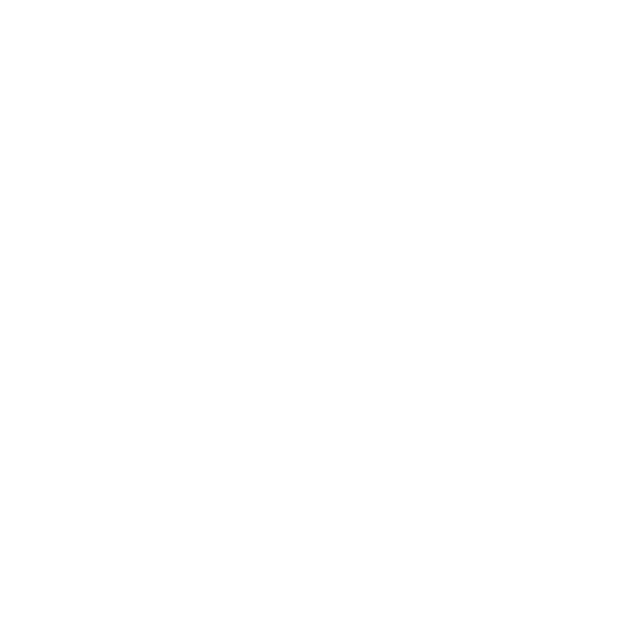
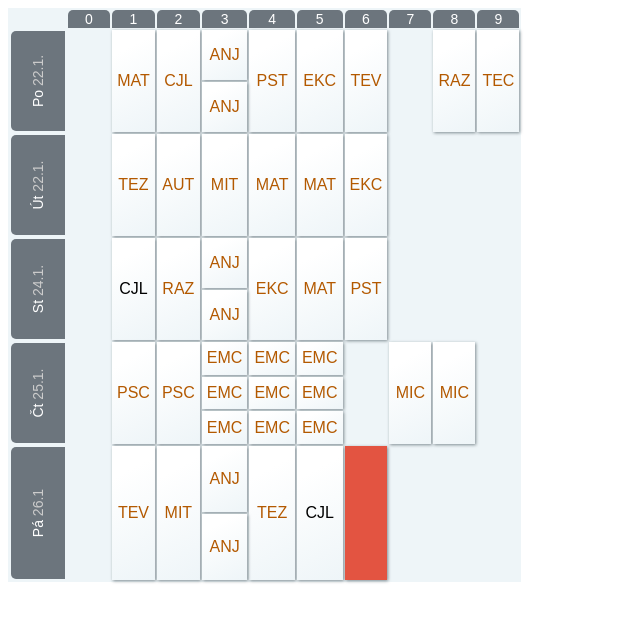
Before and after one commit to pslib-cz/2023-p2a-web-html-table-rozvrh-L0SPAVL0S, a plain HTML site: page index.html in a window 1280 px wide. Shown: the whole page, without its empty margins (0-640 px from the left). Drawn offline with Linux system fonts and the light colour scheme.

Commit message:
vypadá nějak

```diff
--- a/index.html
+++ b/index.html
@@ -1,33 +1,117 @@
 <!DOCTYPE html>
 <html lang="en">
+
 <head>
     <meta charset="UTF-8">
     <meta name="viewport" content="width=device-width, initial-scale=1.0">
     <title>Document</title>
     <link rel="stylesheet" href="./main.css">
 </head>
+
 <body>
     <table>
         <thead>
-
+            <tr>
+                <th class="empty"></th>
+                <th>0</th>
+                <th>1</th>
+                <th>2</th>
+                <th>3</th>
+                <th>4</th>
+                <th>5</th>
+                <th>6</th>
+                <th>7</th>
+                <th>8</th>
+                <th>9</th>
+            </tr>
         </thead>
         <tbody>
-
+            <tr>
+                <th rowspan="2"><div class="rowsth"><p>Po <span>22.1.</span></p></div></th>
+                <td rowspan="2" class="empty"></td>
+                <td rowspan="2">MAT</td>
+                <td rowspan="2">CJL</td>
+                <td>ANJ</td>
+                <td rowspan="2">PST</td>
+                <td rowspan="2">EKC</td>
+                <td rowspan="2">TEV</td>
+                <td rowspan="2" class="empty"></td>
+                <td rowspan="2">RAZ</td>
+                <td rowspan="2">TEC</td>
+            </tr>
+            <tr>
+                <td>ANJ</td>
+            </tr>
+            <tr>
+                <th><div class="rowsth"><p>Út <span>22.1.</span></p></div></th>
+                <td class="empty"></td>
+                <td>TEZ</td>
+                <td>AUT</td>
+                <td>MIT</td>
+                <td>MAT</td>
+                <td>MAT</td>
+                <td>EKC</td>
+                <td class="empty"></td>
+                <td class="empty"></td>
+            </tr>
+            <tr>
+                <th rowspan="2"><div class="rowsth"><p>St <span>24.1.</span></p></div></th>
+                <td rowspan="2" class="empty"></td>
+                <td rowspan="2" class="cjl">CJL</td>
+                <td rowspan="2">RAZ</td>
+                <td>ANJ</td>
+                <td rowspan="2">EKC</td>
+                <td rowspan="2">MAT</td>
+                <td rowspan="2">PST</td>
+                <td rowspan="2" class="empty"></td>
+                <td rowspan="2" class="empty"></td>
+            </tr>
+            <tr>
+                <td>ANJ</td>
+            </tr>
+            <tr>
+                <th rowspan="3"><div class="rowsth"><p>Čt <span>25.1.</span></p></div></th>
+                <td rowspan="3" class="empty"></td>
+                <td rowspan="3">PSC</td>
+                <td rowspan="3">PSC</td>
+                <td>EMC</td>
+                <td>EMC</td>
+                <td>EMC</td>
+                <td rowspan="3" class="empty"></td>
+                <td rowspan="3">MIC</td>
+                <td rowspan="3">MIC</td>
+            </tr>
+            <tr>
+                <td>EMC</td>
+                <td>EMC</td>
+                <td>EMC</td>
+            </tr>
+            <tr>
+                <td>EMC</td>
+                <td>EMC</td>
+                <td>EMC</td>
+            </tr>
+            <tr>
+                <th rowspan="2"><div class="rowsth"><p>Pá <span>26.1</span></p></div></th>
+                <td rowspan="2" class="empty"></td>
+                <td rowspan="2">TEV</td>
+                <td rowspan="2">MIT</td>
+                <td class="single">ANJ</td>
+                <td rowspan="2">TEZ</td>
+                <td rowspan="2" class="cjl">CJL</td>
+                <td rowspan="2" class="empty odpadlo"></td>
+                <td rowspan="2" class="empty"></td>
+                <td rowspan="2" class="empty"></td>
+            </tr>
+            <tr><td class="single">ANJ</td></tr>
         </tbody>
         <tfoot>
-            <tr>
-                <td></td>
-                <td></td>
-                <td></td>
-                <td></td>
-                <td></td>
-                <td></td>
-                <td></td>
-                <td></td>
-                <td></td>
-            </tr>
+
 
         </tfoot>
     </table>
+
+
 </body>
+
 </html>
--- a/main.css
+++ b/main.css
@@ -1,3 +1,93 @@
-td{
+:root {
+    --orange: #B35900;
+    --odpadlo: #e35441;
+    --grey: #6c757d;
+    --lightgrey: #cccccc;
+    --bila: white;
+
+    --radius: 5px;
+}
+
+.rowsth, thead tr th {
+    border-top-left-radius: var(--radius);
+    background-color: var(--grey);
+}
+thead tr th{
+    height: 100%;
+    border-top-right-radius: var(--radius);
+}
+
+.rowsth{
+    /* rotate: -90deg; */
+    /* transform: rotate(-90deg); */
+    /* height: 100%; */
+    display: flex;
+    align-items: center;
+    /* flex-wrap: nowrap; */
+    border-bottom-left-radius: var(--radius);
+    height: 100%;
+}
+p{
+    rotate: -90deg;
+    width: 54px;
+}
+span{
+
+    color: var(--lightgrey);
+}
+
+tbody tr th{
+    height: 100px;
+    /* transform: rotate(-90deg); */
+}
+
+td,th {
+    width: 2rem;
+    text-align: center;
 
 }
+
+td {
+    background-image: linear-gradient(152deg, #FFFFFF 21%, #EEF5F8 100%);
+    box-shadow: 1px 1px 3px 0px rgba(67, 83, 89, 0.65);
+    color: var(--orange);
+    padding-inline: 5px;
+}
+
+th {
+    color: var(--bila);
+    font-weight: 200;
+    font-size: 14px;
+}
+
+
+
+table {
+    background-color: #EEF5F8;
+    font-family: sans-serif;
+    /* border-collapse: collapse; */
+}
+
+.pro3 {
+    grid-row: span 3;
+}
+
+.single {
+    height: 4rem;
+    background-color: red;
+}
+
+.empty {
+    background-color: transparent;
+    box-shadow: none;
+    background-image: none;
+}
+
+.odpadlo {
+    background-color: var(--odpadlo);
+    box-shadow: 1px 1px 3px 0px rgba(67, 83, 89, 0.65);
+}
+
+.cjl{
+    color: black;
+}
```
Also changed, not shown: Snímek obrazovky 2024-01-26 132448.png (added).
